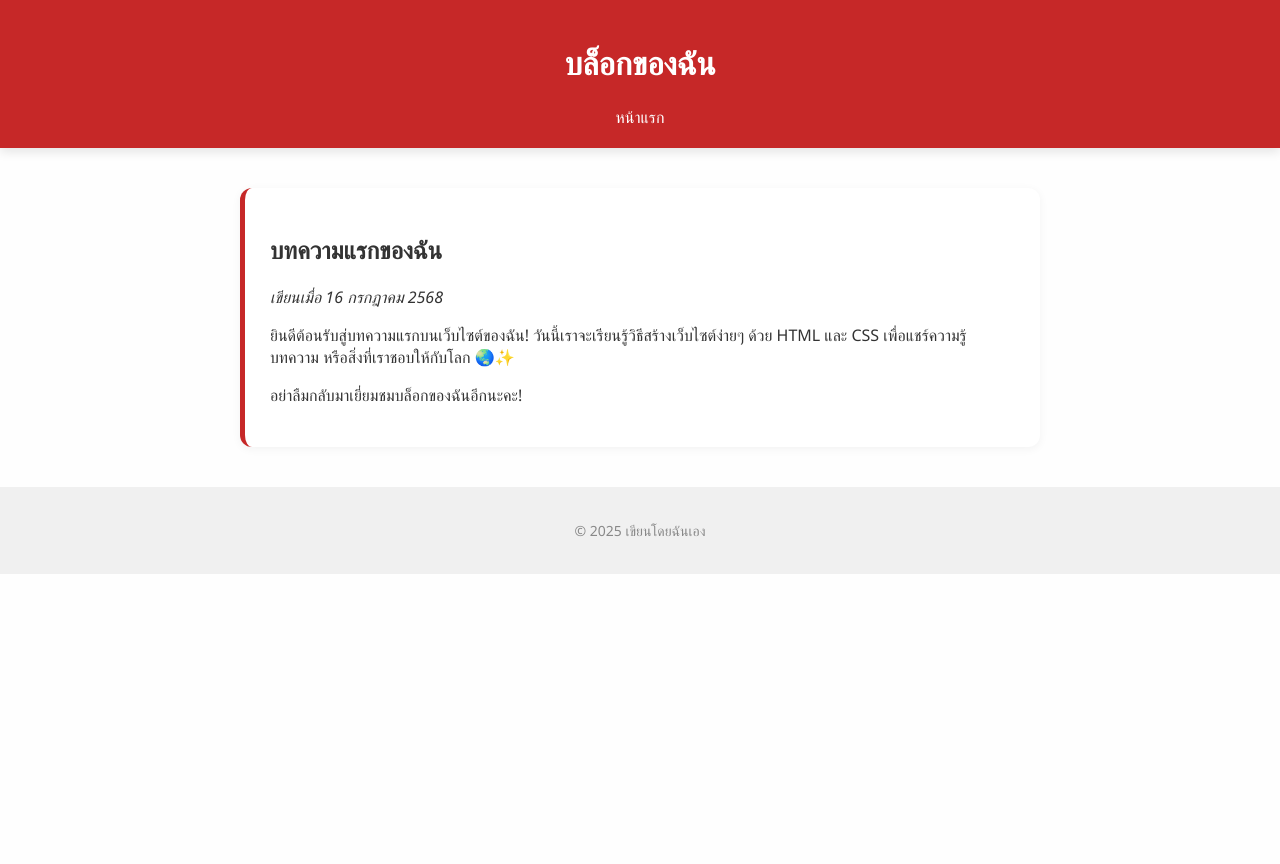
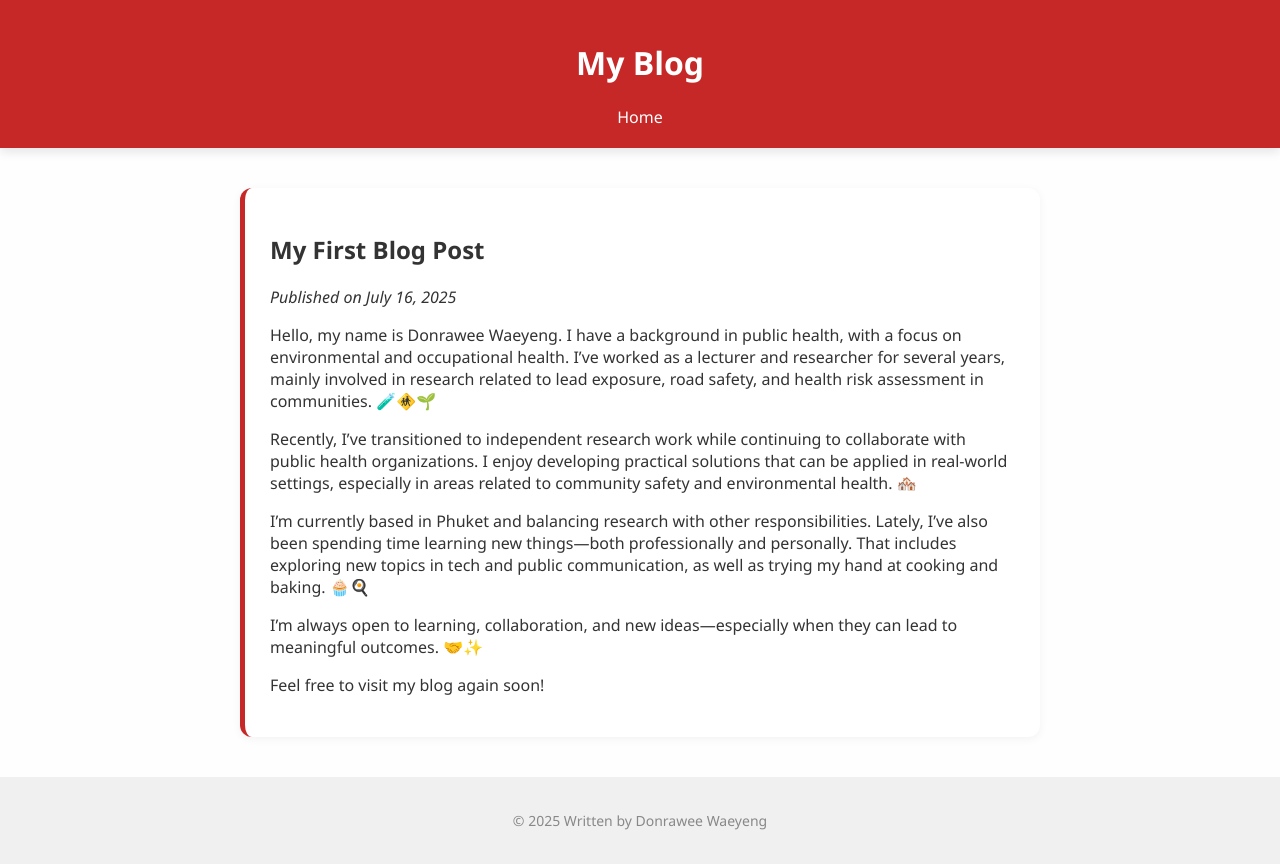
Before and after one commit to PB19072019/my-blog, a plain HTML site: page first-post.html in a window 1280 px wide. Before the commit the page ends 800 px from the top, so only its background shows below. Drawn offline with Linux system fonts and the light colour scheme.

Commit message:
Update first-post.html

```diff
--- a/first-post.html
+++ b/first-post.html
@@ -1,33 +1,42 @@
 <!DOCTYPE html>
-<html lang="th">
+<html lang="en">
 <head>
   <meta charset="UTF-8">
-  <title>บทความแรกของฉัน</title>
+  <title>My First Blog Post</title>
   <link rel="stylesheet" href="style.css">
 </head>
 <body>
   <header>
-    <h1>บล็อกของฉัน</h1>
+    <h1>My Blog</h1>
     <nav>
-      <a href="index.html">หน้าแรก</a>
+      <a href="index.html">Home</a>
     </nav>
   </header>
 
   <main>
     <article class="post">
-      <h2>บทความแรกของฉัน</h2>
-      <p><em>เขียนเมื่อ 16 กรกฎาคม 2568</em></p>
+      <h2>My First Blog Post</h2>
+      <p><em>Published on July 16, 2025</em></p>
       <p>
-        ยินดีต้อนรับสู่บทความแรกบนเว็บไซต์ของฉัน! วันนี้เราจะเรียนรู้วิธีสร้างเว็บไซต์ง่ายๆ ด้วย HTML และ CSS เพื่อแชร์ความรู้ บทความ หรือสิ่งที่เราชอบให้กับโลก 🌏✨
+        Hello, my name is Donrawee Waeyeng. I have a background in public health, with a focus on environmental and occupational health. I’ve worked as a lecturer and researcher for several years, mainly involved in research related to lead exposure, road safety, and health risk assessment in communities. 🧪🚸🌱
       </p>
       <p>
-        อย่าลืมกลับมาเยี่ยมชมบล็อกของฉันอีกนะคะ!
+        Recently, I’ve transitioned to independent research work while continuing to collaborate with public health organizations. I enjoy developing practical solutions that can be applied in real-world settings, especially in areas related to community safety and environmental health. 🏘️
+      </p>
+      <p>
+        I’m currently based in Phuket and balancing research with other responsibilities. Lately, I’ve also been spending time learning new things—both professionally and personally. That includes exploring new topics in tech and public communication, as well as trying my hand at cooking and baking. 🧁🍳
+      </p>
+      <p>
+        I’m always open to learning, collaboration, and new ideas—especially when they can lead to meaningful outcomes. 🤝✨
+      </p>
+      <p>
+        Feel free to visit my blog again soon!
       </p>
     </article>
   </main>
 
   <footer>
-    <p>© 2025 เขียนโดยฉันเอง</p>
+    <p>© 2025 Written by Donrawee Waeyeng</p>
   </footer>
 </body>
 </html>
```
